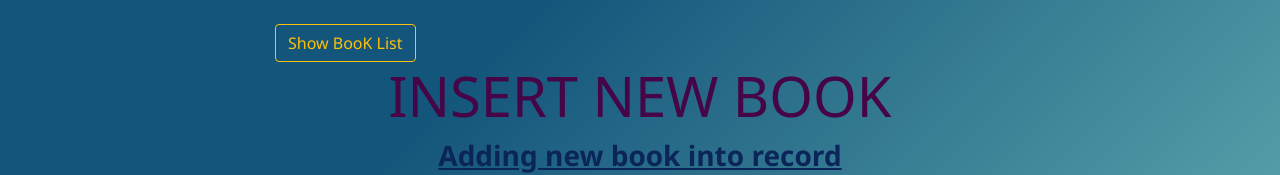
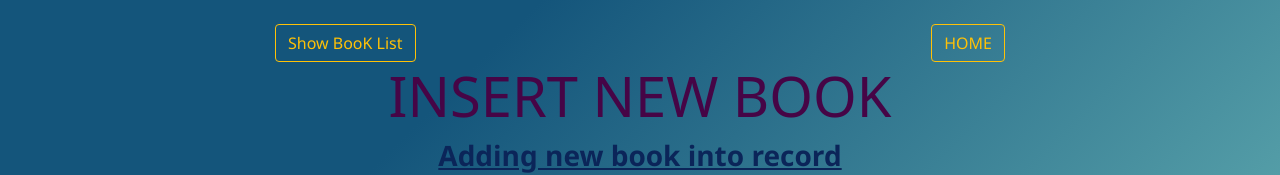
Before and after one commit to mearrpita/librarymgmnt, a React (Create React App) app in the folder client/: page /create-book in a window 1280 px wide. Shown: the top 175 px of the page. Built offline with nearby package versions, Linux system fonts and the light colour scheme.

Commit message:
Sun 16 Apr 2023 06:12:35 AM UTC

```diff
--- a/client/src/components/CreateBook.js
+++ b/client/src/components/CreateBook.js
@@ -54,6 +54,10 @@ const CreateBook = (props) => {
             <Link to='/show-list' className='btn btn-outline-warning float-left'>
               Show BooK List
             </Link>
+            <Link to='/show-list' className='btn btn-outline-warning float-right'>
+              HOME
+            </Link>
+
           </div>
           <div className='col-md-8 m-auto'>
             <h1 className='display-4 t1 text-center'><b>INSERT NEW BOOK</b></h1>
```
Also changed, not shown: 7 other files (tests, documents, lock files or other folders).
